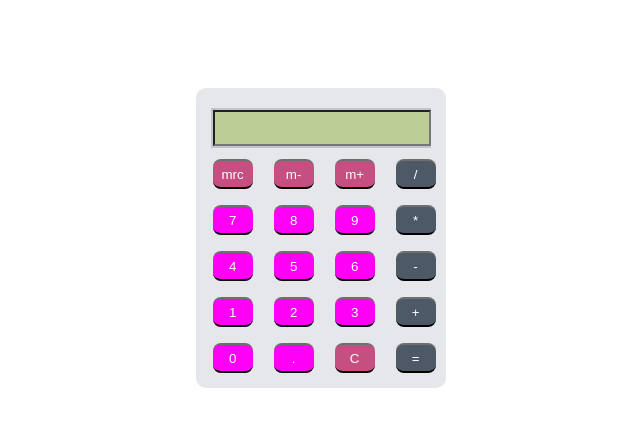
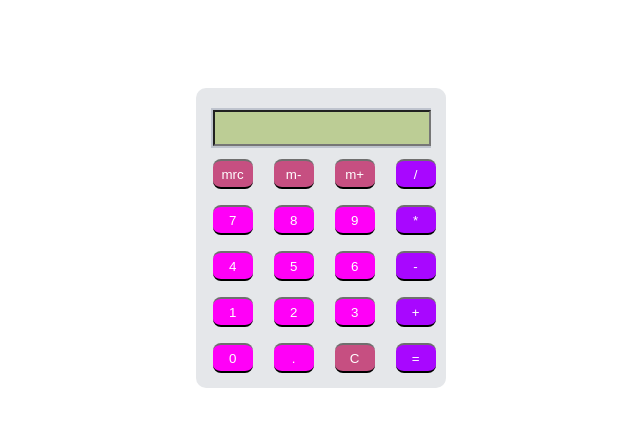
Before and after one commit to JustAnAsian/calculator, a plain HTML site: page index.html in a window 1280 px wide. Shown: the whole page, without its empty margins (318-958 px from the left). Drawn offline with Linux system fonts and the light colour scheme.

Commit message:
Changed button operator color

```diff
--- a/calculator.css
+++ b/calculator.css
@@ -55,7 +55,7 @@
 }
 .button.operator {
 	color:white ;
-	background-color: #4d5966;
+	background-color: #A807FF;
 	border-bottom: black 2px solid;
 	border-top: 2px #6f6f6f solid;
 }
```
